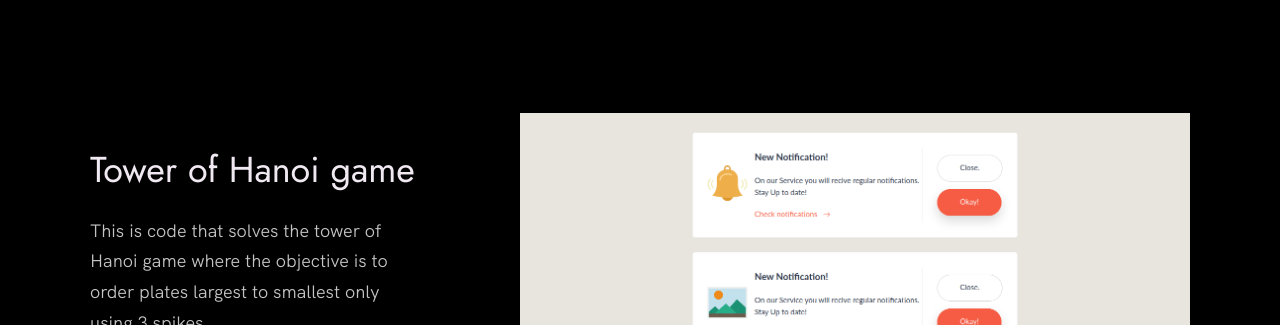
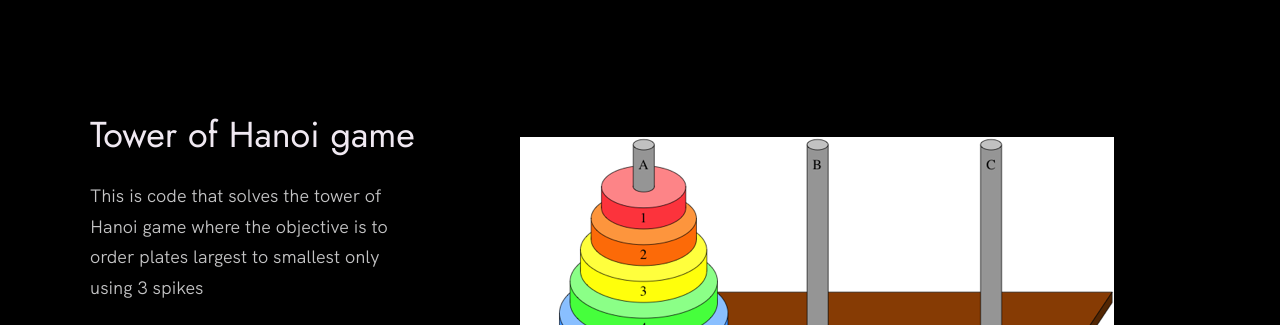
Before and after one commit to Computer-and-Information-Science/portfolio-ImNotAntwan, a plain HTML site: page index.html in a window 1280 px wide. Shown: the part 2230-2555 px from the top of the page. Drawn offline with Linux system fonts and the light colour scheme.

Commit message:
Update index.html

```diff
--- a/index.html
+++ b/index.html
@@ -148,7 +148,7 @@
               </div>
             </div>
             <div class="work__image-box">
-              <img src="./images/project-3.png" class="work__image" alt="Project 3" />
+              <img src="./images/tower of hanoi.png" class="work__image" alt="Project 3" />
             </div>
           </div>
         </div>
```
